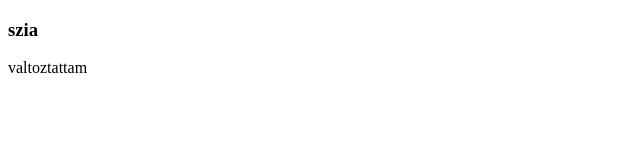
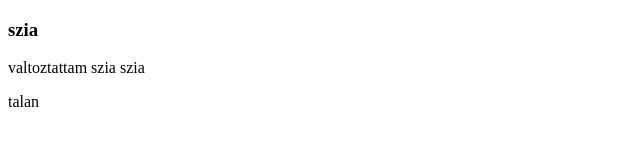
Before and after one commit to szkok97/proba2, a plain HTML site: page index2.html in a window 1280 px wide. Shown: the whole page, without its empty margins (0-640 px from the left). Drawn offline with Linux system fonts and the light colour scheme.

Commit message:
valtoztattam egyetkettot

```diff
--- a/index2.html
+++ b/index2.html
@@ -7,6 +7,7 @@
 </head>
 <body>
     <h3>szia</h3>
-    <p>valtoztattam</p>
+    <p>valtoztattam szia szia</p>
+    <p>talan</p>
 </body>
 </html>
```
